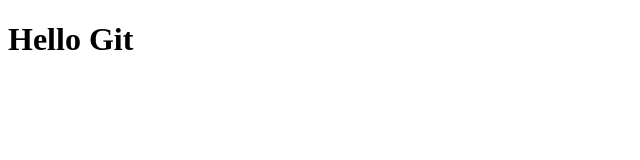
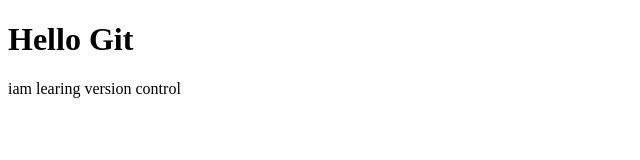
Before and after one commit to Yeab-d/git-lab, a plain HTML site: page index.html in a window 1280 px wide. Shown: the whole page, without its empty margins (0-640 px from the left). Drawn offline with Linux system fonts and the light colour scheme.

Commit message:
version  2: add paragraph

```diff
--- a/index.html
+++ b/index.html
@@ -5,5 +5,6 @@
 </head>
 <body>
   <h1>Hello Git</h1>
+  <p>iam learing version control</p>
 </body>
 </html>
```
